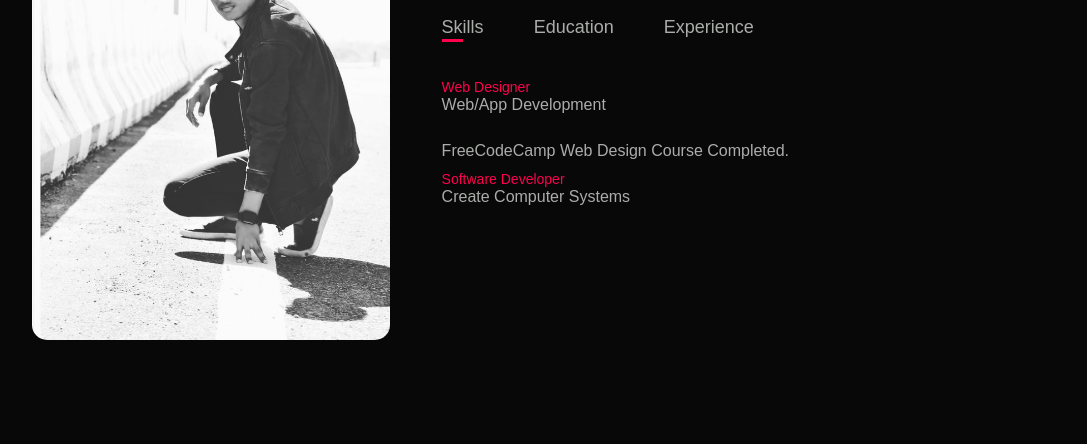
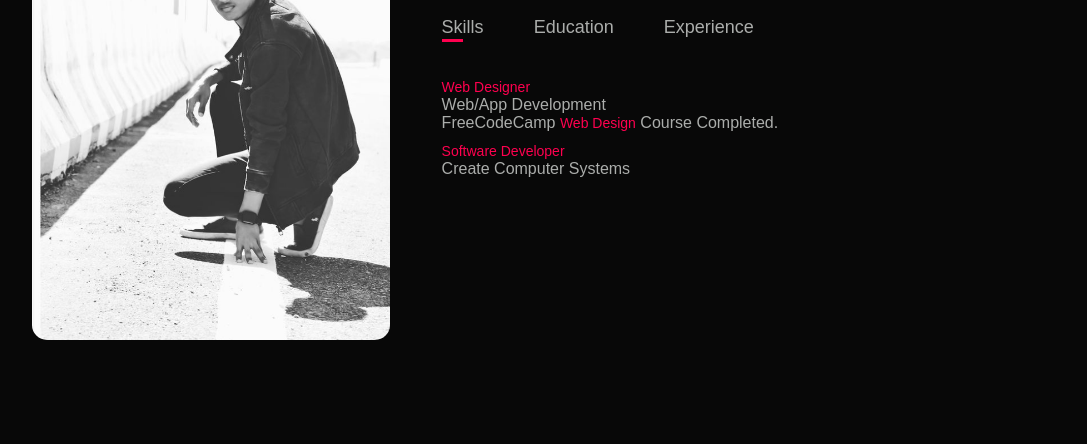
Before and after one commit to tanuj666/website, a plain HTML site: page index.html in a window 1280 px wide. Shown: the part 656-1100 px from the top of the page, without its empty margins (96-1183 px from the left). Drawn offline with Linux system fonts and the light colour scheme.

Commit message:
Update index.html

```diff
--- a/index.html
+++ b/index.html
@@ -51,8 +51,7 @@
                     </div>
                     <div class="tab-contents active-tab" id="skills">
                         <ul>
-                            <li><span>Web Designer</span><br> Web/App Development</li>
-                             <br>FreeCodeCamp <span>Web Design</span> Course Completed.<br>
+                            <li><span>Web Designer</span><br> Web/App Development <br>FreeCodeCamp <span>Web Design</span> Course Completed.<br></li>
                             <li><span>Software Developer</span><br>Create Computer Systems </li>
                         </ul>
                     </div>
```
